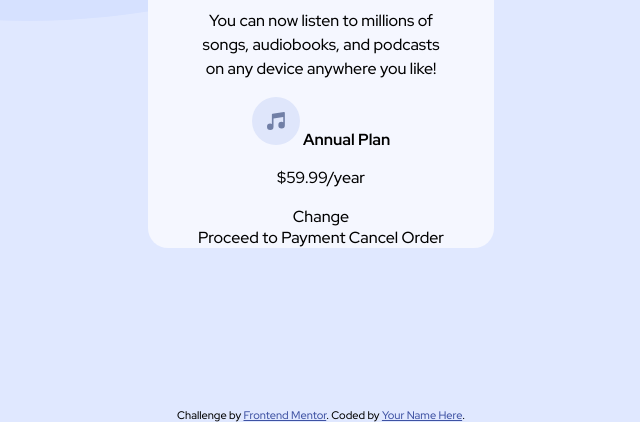
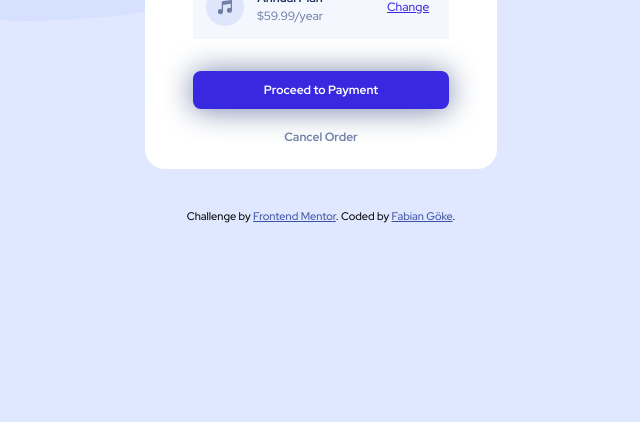
Before and after one commit to fgoeke/OrderSummaryComponentChallange, a plain HTML site: page index.html in a window 1280 px wide. Shown: the part 416-838 px from the top of the page, without its empty margins (319-959 px from the left). After the commit the page ends 800 px from the top, so only its background shows below. Drawn offline with Linux system fonts and the light colour scheme.

Commit message:
completed chalange

```diff
--- a/css/styles.css
+++ b/css/styles.css
@@ -12,18 +12,30 @@ body {
     padding: 0;
 }
 
-p, h1 {
+p {
+    color: hsl(224, 23%, 55%);
+    cursor: default;
     line-height: 1.5;
+}
+
+a {
+    cursor: pointer;
+}
+
+h1, strong {
+    color: hsl(223, 47%, 23%);
+    cursor: default;
 }
 
 /********************CLASS-TAGS********************/
 
 .main-box {
-    background-color: hsl(225, 100%, 98%);
+    background-color: white;
     border-radius: 20px;
-    margin: 10rem auto;
+    margin: 2.5rem auto;
     text-align: center;
-    width: 27%;
+    width: 22rem;
+
 }
 
 .musicGuy {
@@ -35,3 +47,74 @@ p, h1 {
 .header-box {
     padding: 0 3rem;
 }
+
+.offer-box {
+    align-items: center;
+    background-color: hsl(225, 100%, 98%);
+    display: flex;
+    justify-content: left;
+}
+.offer-box img {
+    float: left;
+    margin: .8rem;
+    height: auto;
+    width: 15%;
+}
+
+.offer-box p {
+    font-size: 12px;
+}
+
+.offer-box a {
+    color: hsl(245, 75%, 52%);
+    font-size: 12px;
+    margin-left: 4rem;
+}
+
+.offer-box a:hover {
+    color: mediumpurple;
+}
+
+.payment-button {
+    background-color: hsl(245, 75%, 52%);
+    border-radius: 8px;
+    box-shadow: 0 1px 30px hsl(224, 23%, 55%);
+    color: white;
+    display: inline-block;
+    font-size: 12px;
+    font-weight: 700;
+    margin: 2rem 0 1rem;
+    padding: .7rem 0;
+    transition: .1s;
+    width: 100%;
+}
+
+.payment-button:hover {
+    transform: translateY(-.4px);
+    background-color: mediumpurple;
+}
+
+.cancel-button {
+    box-shadow: inset;
+    color: hsl(224, 23%, 55%);
+    display: inline-block;
+    font-size: 12px;
+    font-weight: 700;
+    margin: 0 0 1.5rem;
+    transition: .05s;
+}
+
+.cancel-button:hover {
+    color: black;
+}
+
+.attribution {
+    margin-bottom: 1rem;
+}
+
+/*****************RESPONSIVE-DESIGN****************/
+@media only screen and (max-width: 375px) {
+    body {
+        background-image: url("/images/pattern-background-mobile.svg");
+    }
+}
--- a/index.html
+++ b/index.html
@@ -37,17 +37,16 @@
         <p>You can now listen to millions of songs, audiobooks, and podcasts on any device anywhere you like!</p>
         <div class="offer-box">
             <img src="images/icon-music.svg" alt="musicIcon">
-            <strong>Annual Plan</strong>
-            <p>$59.99/year</p>
-            <a>Change</a>
+            <p><strong>Annual Plan</strong><br>$59.99/year</p>
+            <a><u>Change</u></a>
         </div>
+        <a class="payment-button">Proceed to Payment</a>
+        <a class="cancel-button">Cancel Order</a>
     </div>
-    <a class="payment-button">Proceed to Payment</a>
-    <a class="cancel-button">Cancel Order</a>
 </div>
 <div class="attribution">
     Challenge by <a href="https://www.frontendmentor.io?ref=challenge" target="_blank">Frontend Mentor</a>.
-    Coded by <a href="#">Your Name Here</a>.
+    Coded by <a href="https://www.frontendmentor.io/profile/fgoeke">Fabian Göke</a>.
 </div>
 </body>
 </html>
```
Also changed, not shown: 1 other file.
